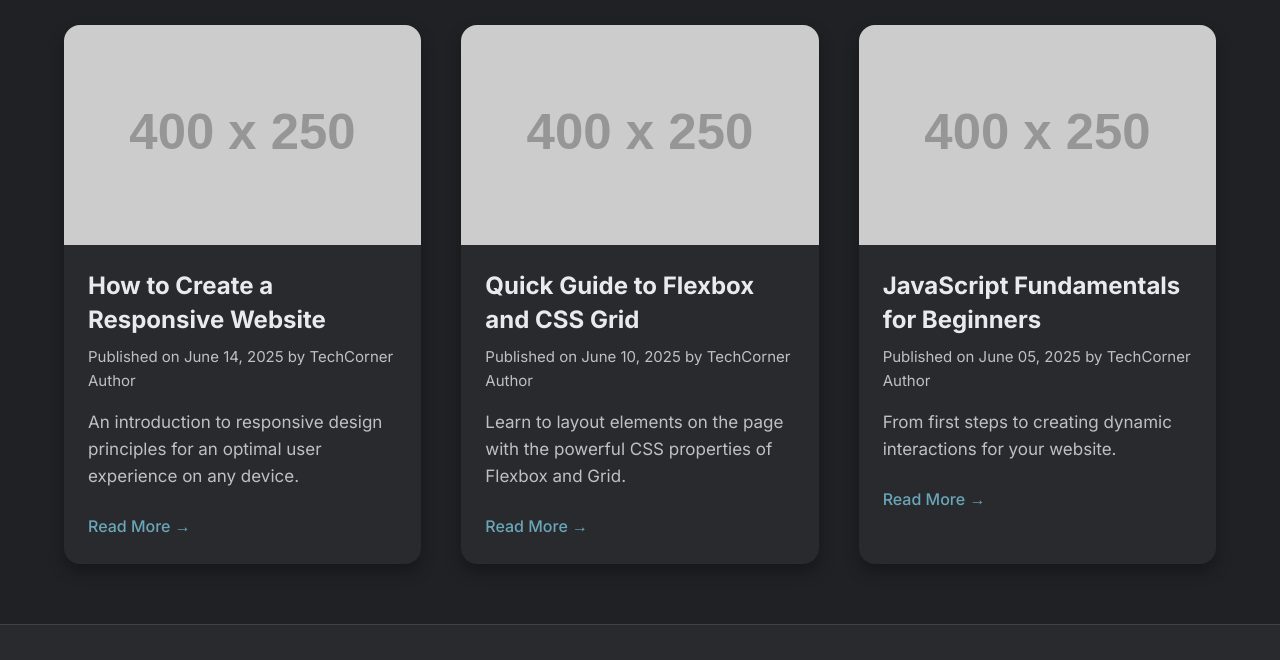
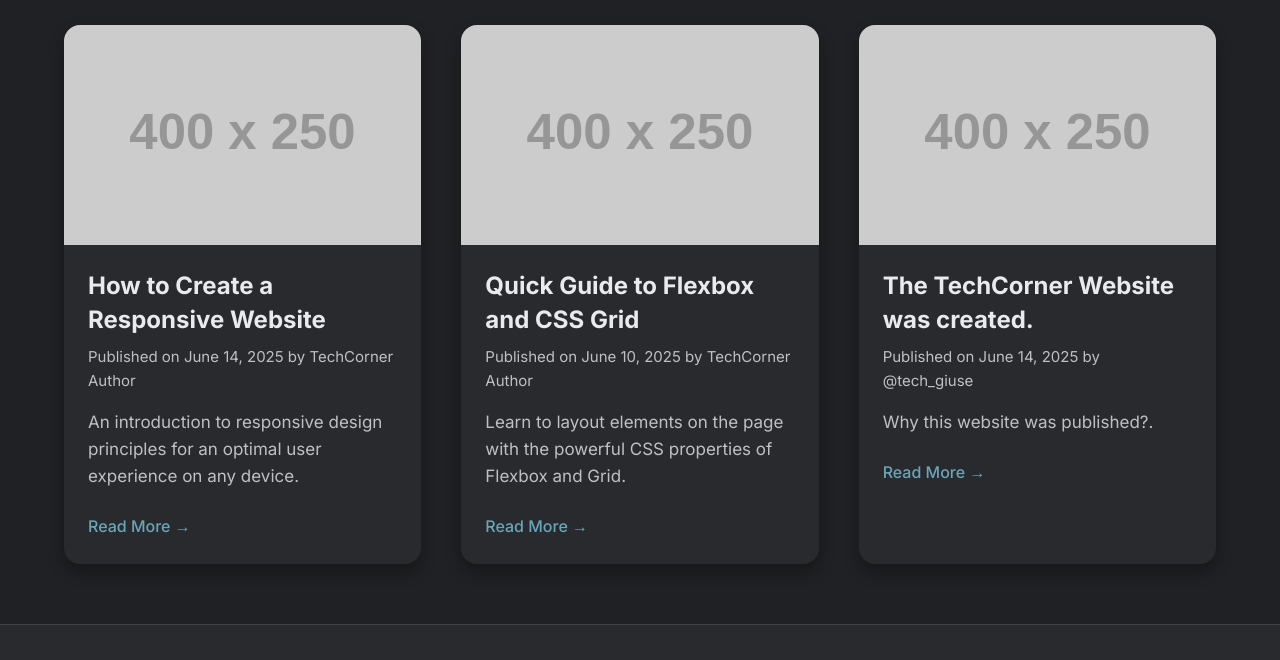
Before and after one commit to giuse1106/SkottBlog, a plain HTML site: page index.html in a window 1280 px wide. Shown: the part 578-1238 px from the top of the page. Drawn offline with Linux system fonts and the light colour scheme; placeholder pictures from the web are drawn by us.

Commit message:
Update index.html

```diff
--- a/index.html
+++ b/index.html
@@ -64,9 +64,9 @@
                 <article class="post-card">
                     <img src="https://via.placeholder.com/400x250/333333/FFFFFF?text=Article+3" alt="Article Image 3">
                     <div class="post-content">
-                        <h4><a href="#">JavaScript Fundamentals for Beginners</a></h4>
-                        <p class="post-meta">Published on June 05, 2025 by TechCorner Author</p>
-                        <p>From first steps to creating dynamic interactions for your website.</p>
+                        <h4><a href="#">The TechCorner Website was created.</a></h4>
+                        <p class="post-meta">Published on June 14, 2025 by @tech_giuse</p>
+                        <p>Why this website was published?.</p>
                         <a href="#" class="read-more">Read More &rarr;</a>
                     </div>
                 </article>
```
